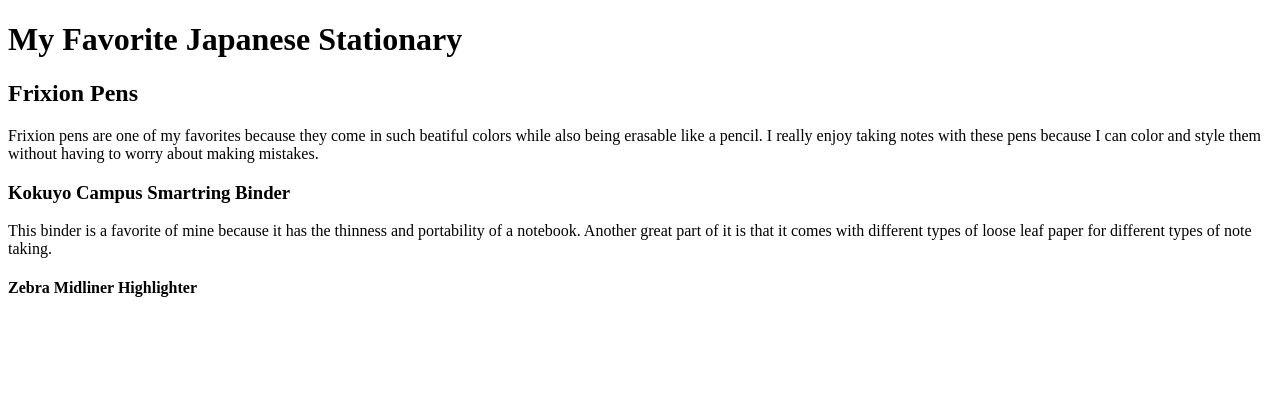
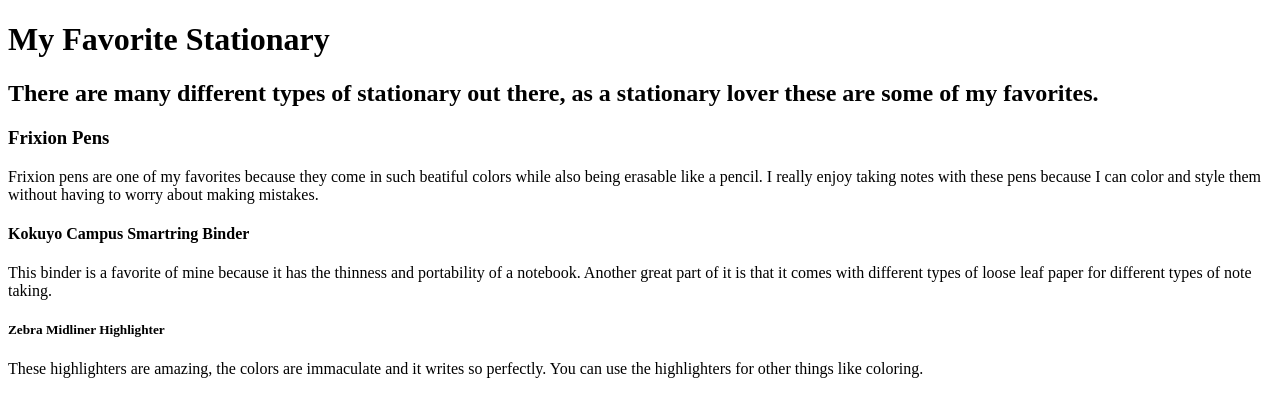
Before and after one commit to CodeCamp-Oct-2021/assignment-4-html-me-something-Sakura8585, a website: page index.html in a window 1280 px wide. Drawn offline with Linux system fonts and the light colour scheme.

Commit message:
added main tag

```diff
--- a/index.html
+++ b/index.html
@@ -3,19 +3,26 @@
    <head>
       <title> Stationary That I Find Amazing </title>
    </head>
+
    <body>
       <!-- Write your HTML in this file! -->
-      <h1>My Favorite Japanese Stationary</h1>
-         <h2>Frixion Pens</h2>
+   <h1>My Favorite Stationary</h1>
+
+      <main>
+      <h2>There are many different types of stationary out there, as a stationary lover these are some of my favorites.</h2>
+      </main>
+
+   <h3>Frixion Pens</h3>
          <p>Frixion pens are one of my favorites because they come in such beatiful colors while also being erasable like a pencil.
             I really enjoy taking notes with these pens because I can color and style them without having to worry about making mistakes.</p>
 
-      <h3>Kokuyo Campus Smartring Binder</h3>
+   <h4>Kokuyo Campus Smartring Binder</h4>
          <p>This binder is a favorite of mine because it has the thinness and portability of a notebook.
-         Another great part of it is that it comes with different types of loose leaf paper for different types of note taking.</p>
+            Another great part of it is that it comes with different types of loose leaf paper for different types of note taking.</p>
 
-      <h4>Zebra Midliner Highlighter</h4>
-         <p></p>
+   <h5>Zebra Midliner Highlighter</h5>
+         <p>These highlighters are amazing, the colors are immaculate and it writes so perfectly.
+          You can use the highlighters for other things like coloring.</p>
 
    </body>
 </html>
```
